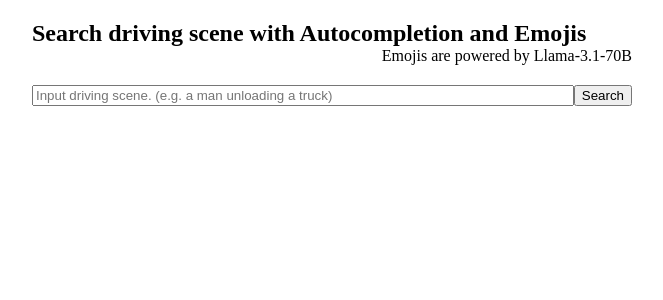
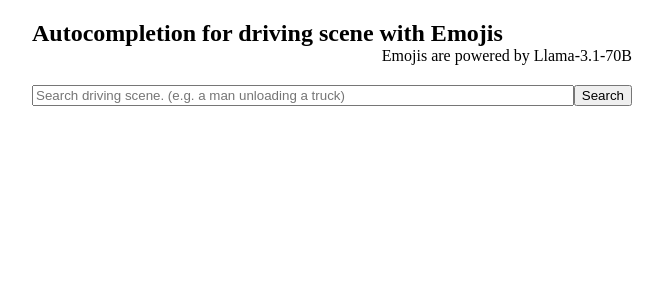
Before and after one commit to yoohj0416/imagesearch, a FastAPI app: page / in a window 1280 px wide. Shown: the top 300 px of the page, without its empty margins (308-971 px from the left). Run offline with FastAPI, Linux system fonts and the light colour scheme; some libraries are stand-ins or nearby versions.

Commit message:
edit page title

```diff
--- a/query/templates/emoji_autocomplete.html
+++ b/query/templates/emoji_autocomplete.html
@@ -1,7 +1,7 @@
 <!doctype html>
 <html>
 <head>
-    <title>Autocomplete input suggestion using Python and Flask</title>
+    <title>Autocompletion for driving scene with Emojis</title>
 
     <link rel="stylesheet" href="//code.jquery.com/ui/1.12.1/themes/base/jquery-ui.css">
     <script src="https://code.jquery.com/jquery-3.6.0.min.js" crossorigin="anonymous"></script>
@@ -115,11 +115,11 @@
 <body>
     <div id="searchContainer">
         <div style="margin-bottom: 20px;">
-            <h2 style="margin-bottom: 0px;">Search driving scene with Autocompletion and Emojis</h2>
+            <h2 style="margin-bottom: 0px;">Autocompletion for driving scene with Emojis</h2>
             <div class="right-align">Emojis are powered by Llama-3.1-70B</div>
         </div>
         <div style="display: flex; width: 100%;">
-            <input type="text" name="search" id="searchBox" placeholder="Input driving scene. (e.g. a man unloading a truck)"/>
+            <input type="text" name="search" id="searchBox" placeholder="Search driving scene. (e.g. a man unloading a truck)"/>
             <button type="button" id="btnSearch">Search</button>
         </div>
     </div>
```
